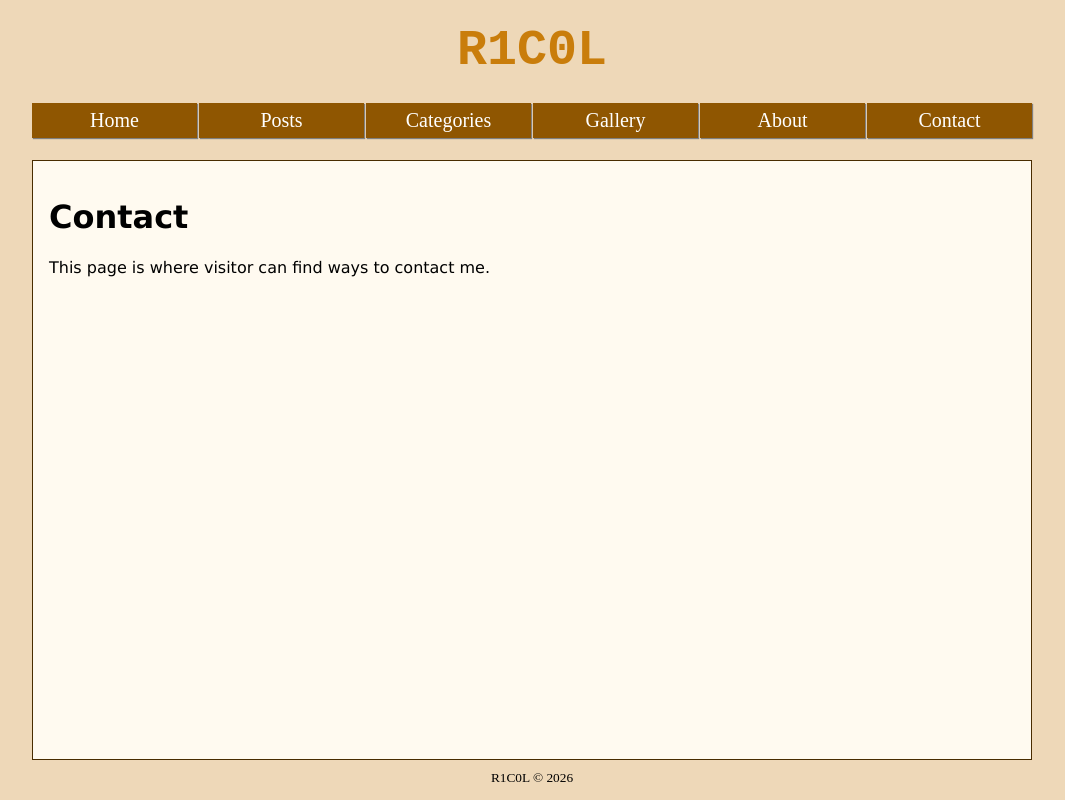
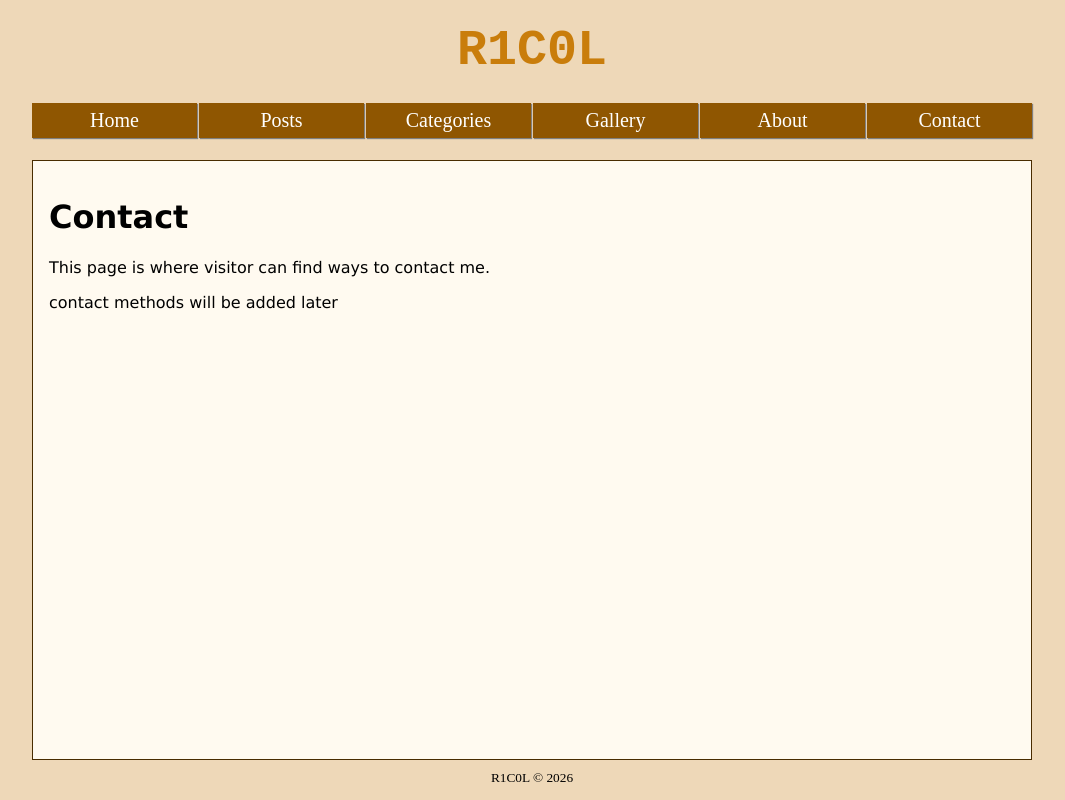
Before and after one commit to u26jl23/BLOG, a React (Vite) app: page /contact in a window 1280 px wide. Shown: the whole page, without its empty margins (108-1173 px from the left). Built offline with nearby package versions, Linux system fonts and the light colour scheme.

Commit message:
Update Contact page

```diff
--- a/src/components/Contact.jsx
+++ b/src/components/Contact.jsx
@@ -3,6 +3,7 @@ export default function Contact(){
         <main>
             <h1>Contact</h1>
             <p>This page is where visitor can find ways to contact me.</p>
+            <p>contact methods will be added later</p>
         </main>
     )
 }
```
